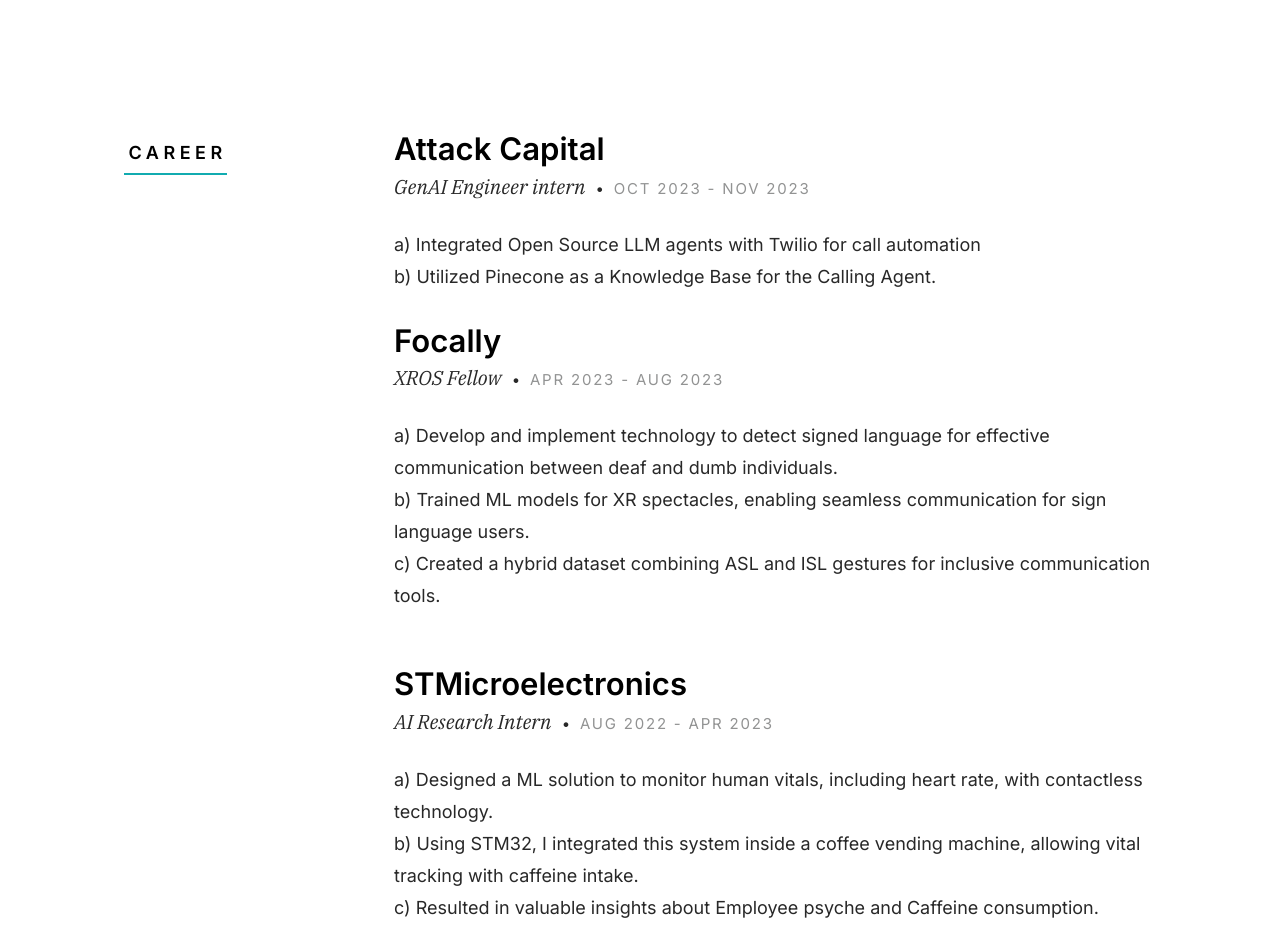
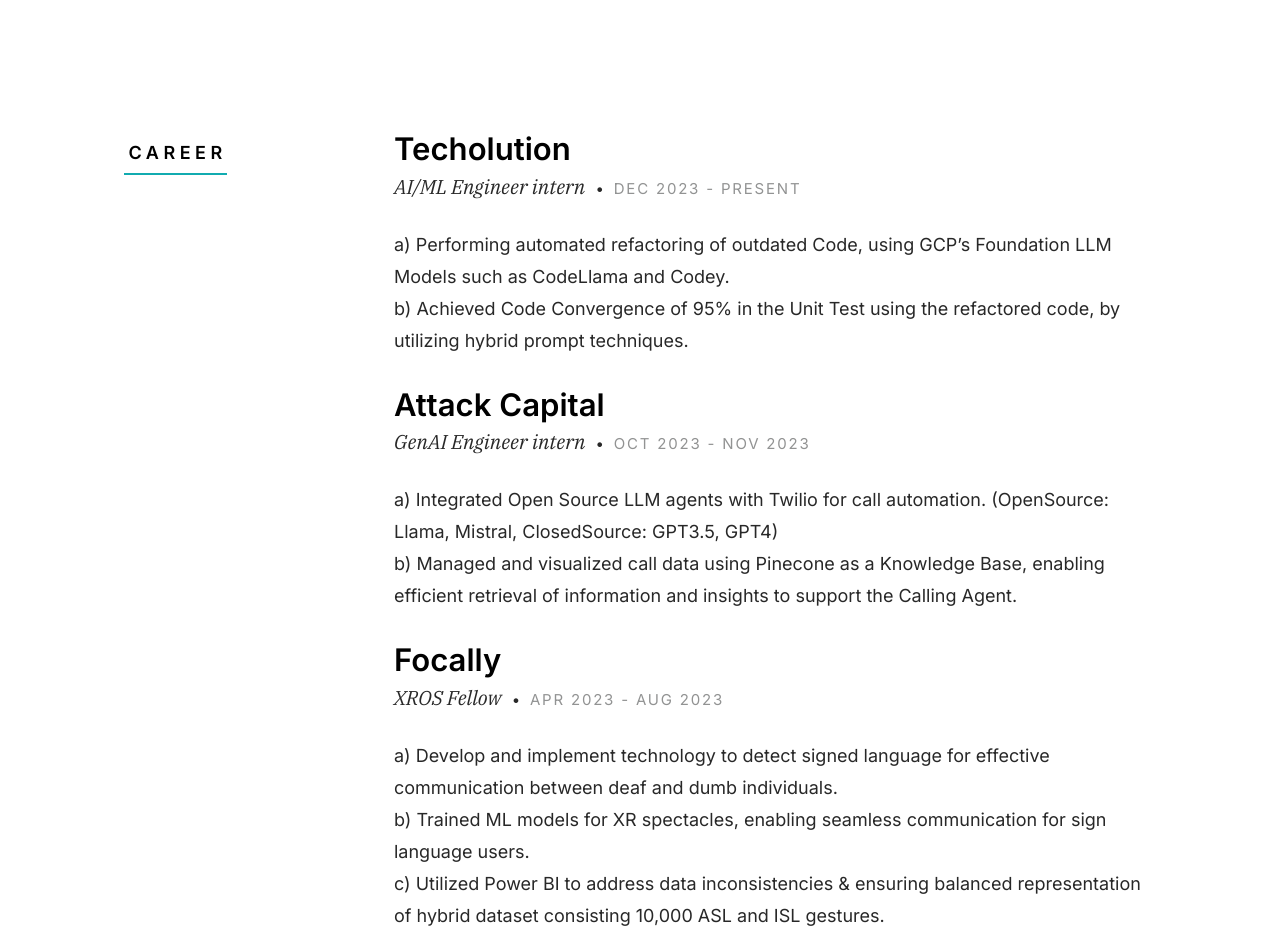
Before and after one commit to HarshVasisht/Portfolio, a plain HTML site: page index.html in a window 1280 px wide. Shown: the part 1660-2595 px from the top of the page. Drawn offline with Linux system fonts and the light colour scheme.

Commit message:
Update index.html

```diff
--- a/index.html
+++ b/index.html
@@ -151,7 +151,19 @@
             </div>
             <div class="column large-9 tab-12">
                 <div class="resume-block">
-
+                    <div class="resume-block__header">
+                        <h4 class="h3">Techolution</h4>
+                        <p class="resume-block__header-meta">
+                            <span>AI/ML Engineer intern</span>
+                            <span class="resume-block__header-date">
+                                DEC 2023 - PRESENT
+                            </span>
+                        </p>
+                    </div>
+                    <p>
+                    a)  Performing automated refactoring of outdated Code, using GCP’s Foundation LLM Models such as CodeLlama and Codey.<br>
+                    b)  Achieved Code Convergence of 95% in the Unit Test using the refactored code, by utilizing hybrid prompt techniques.<br>
+                    </p>
                     <div class="resume-block__header">
                         <h4 class="h3">Attack Capital</h4>
                         <p class="resume-block__header-meta">
@@ -162,8 +174,8 @@
                         </p>
                     </div>
                     <p>
-                    a) Integrated Open Source LLM agents with Twilio for call automation <br>
-                    b)  Utilized Pinecone as a Knowledge Base for the Calling Agent. <br>
+                    a) Integrated Open Source LLM agents with Twilio for call automation. (OpenSource: Llama, Mistral, ClosedSource: GPT3.5, GPT4) <br>
+                    b) Managed and visualized call data using Pinecone as a Knowledge Base, enabling efficient retrieval of information and insights to support the Calling Agent.<br>
                     </p>
 
                     <div class="resume-block__header">
@@ -179,7 +191,7 @@
                     <p>
                     a) Develop and implement technology to detect signed language for effective communication between deaf and dumb individuals. <br>
                     b) Trained ML models for XR spectacles, enabling seamless communication for sign language users. <br>
-                    c) Created a hybrid dataset combining ASL and ISL gestures for inclusive communication tools. <br>
+                    c) Utilized Power BI to address data inconsistencies & ensuring balanced representation of hybrid dataset consisting 10,000 ASL and ISL gestures. <br>
                     </p>
 
                 </div>
@@ -256,6 +268,7 @@
                     </div>
 
                     <p>
+
                         a) Trained and optimized deep learning models for real-time object and facial recognition using diverse datasets like UTK, LFW, and Google’s dataset. <br>
                         b) Enhanced CCTV surveillance using the trained deep learning models for enhanced tracking. <br>
 
```
